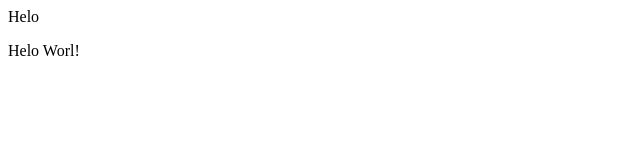
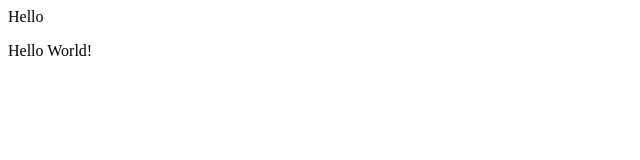
Before and after one commit to jm64538/LAB1, a plain HTML site: page index.html in a window 1280 px wide. Shown: the full height of the page, 0-640 px from the left. Drawn offline with Linux system fonts and the light colour scheme.

Commit message:
correcao de erros ortograficos

```diff
--- a/index.html
+++ b/index.html
@@ -1,9 +1,9 @@
 
 <html>
 <head>
-	<tittle>Helo</title>
+	<tittle>Hello</title>
 </head>
 <body>
-	<p>Helo Worl!</p>
+	<p>Hello World!</p>
 </body>
 </html>
```
